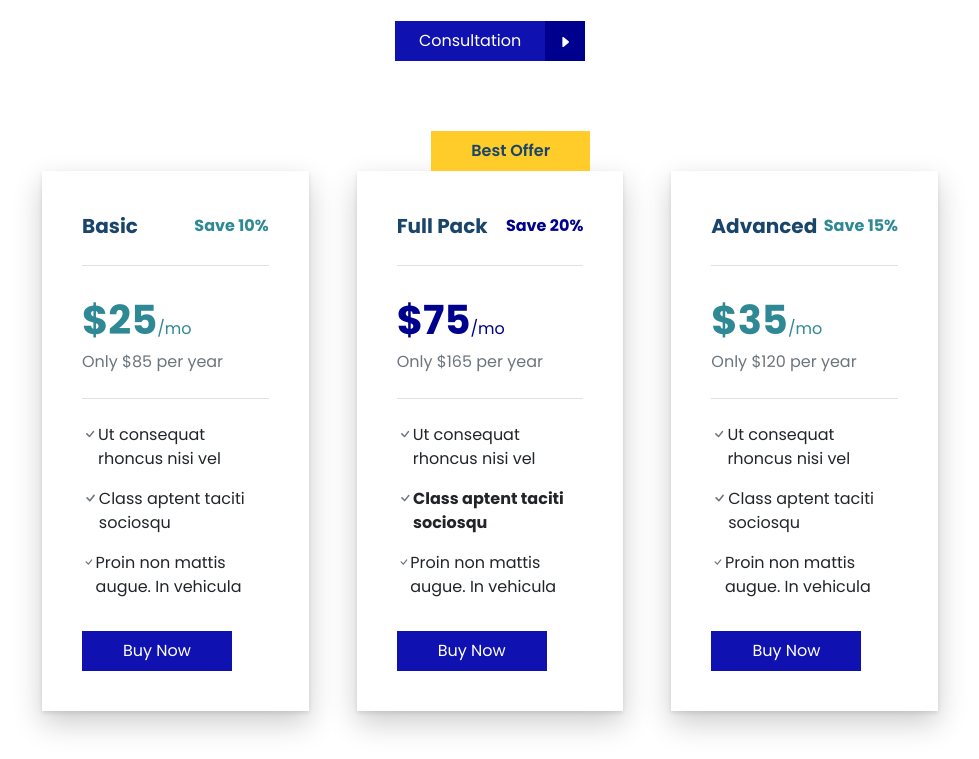
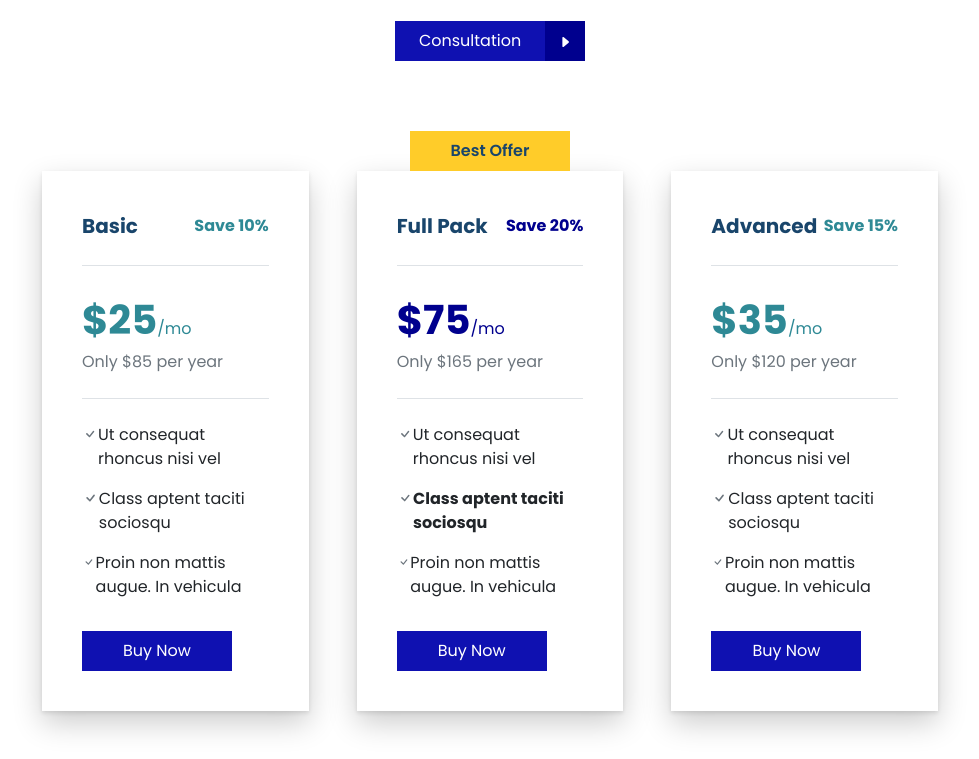
Before and after one commit to KristianDiamandiev/Rolso_Logistics_Company, a plain HTML site: page HomePage/HomePage.html in a window 1280 px wide. Shown: the part 4708-5467 px from the top of the page, without its empty margins (150-1129 px from the left). Drawn offline with nearby package versions, Linux system fonts and the light colour scheme.

Commit message:
fixed best-offer-box position

```diff
--- a/HomePage/HomePage.html
+++ b/HomePage/HomePage.html
@@ -524,7 +524,7 @@
             </div>
           </div>
           <div class="white-box-container one-third-col flex-column ms-5 me-5">
-            <div class="m-auto best-offer-box">Best Offer</div>
+            <div class="best-offer-box">Best Offer</div>
             <div
               class="
                 d-flex
--- a/HomePage/homePage.scss
+++ b/HomePage/homePage.scss
@@ -171,8 +171,11 @@ header {
 
     .best-offer-box {
       position: absolute;
+      display: flex;
+      justify-content: center;
       top: -40px;
-      left: 28%;
+      left: 20%;
+      right: 20%;
       padding: 8px 40px;
       background-color: rgb(255, 204, 41);
       color: $darkBlue;
```
Also changed, not shown: HomePage/homePage.css, 1 other file.
